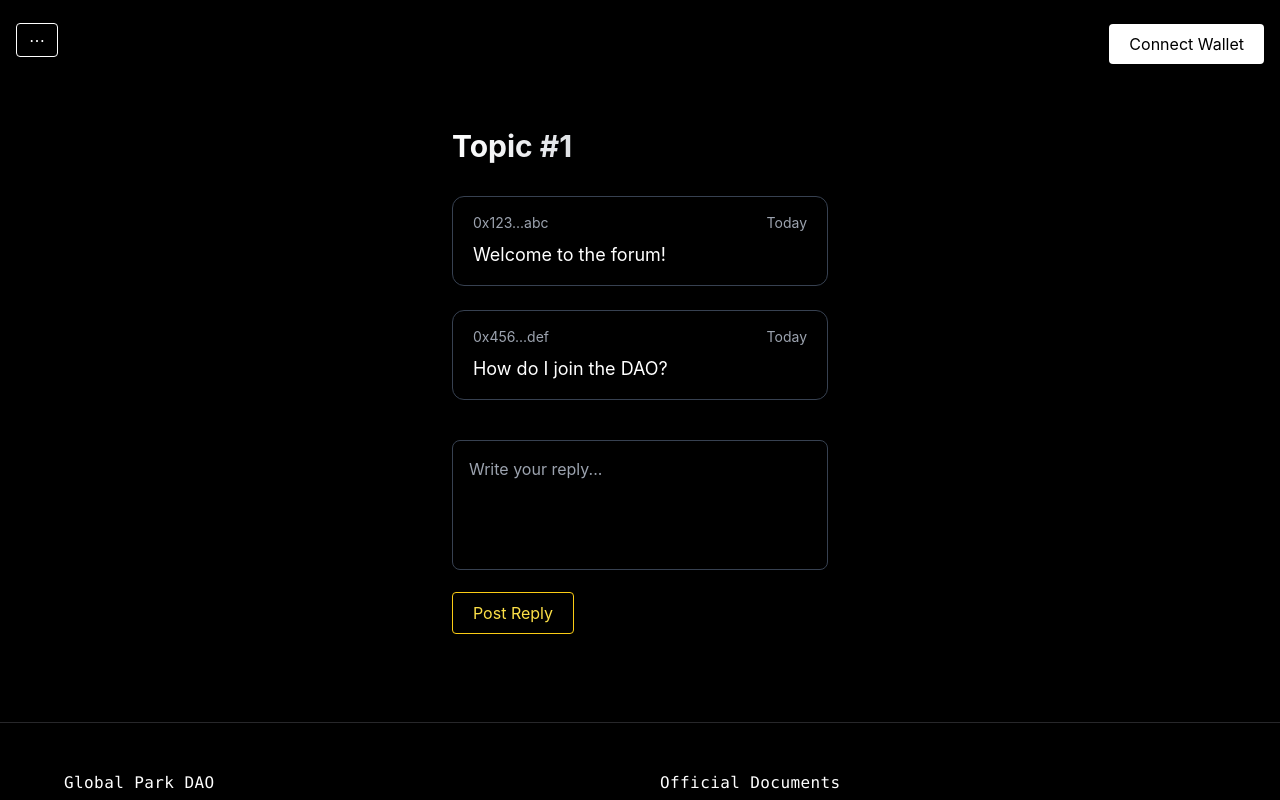
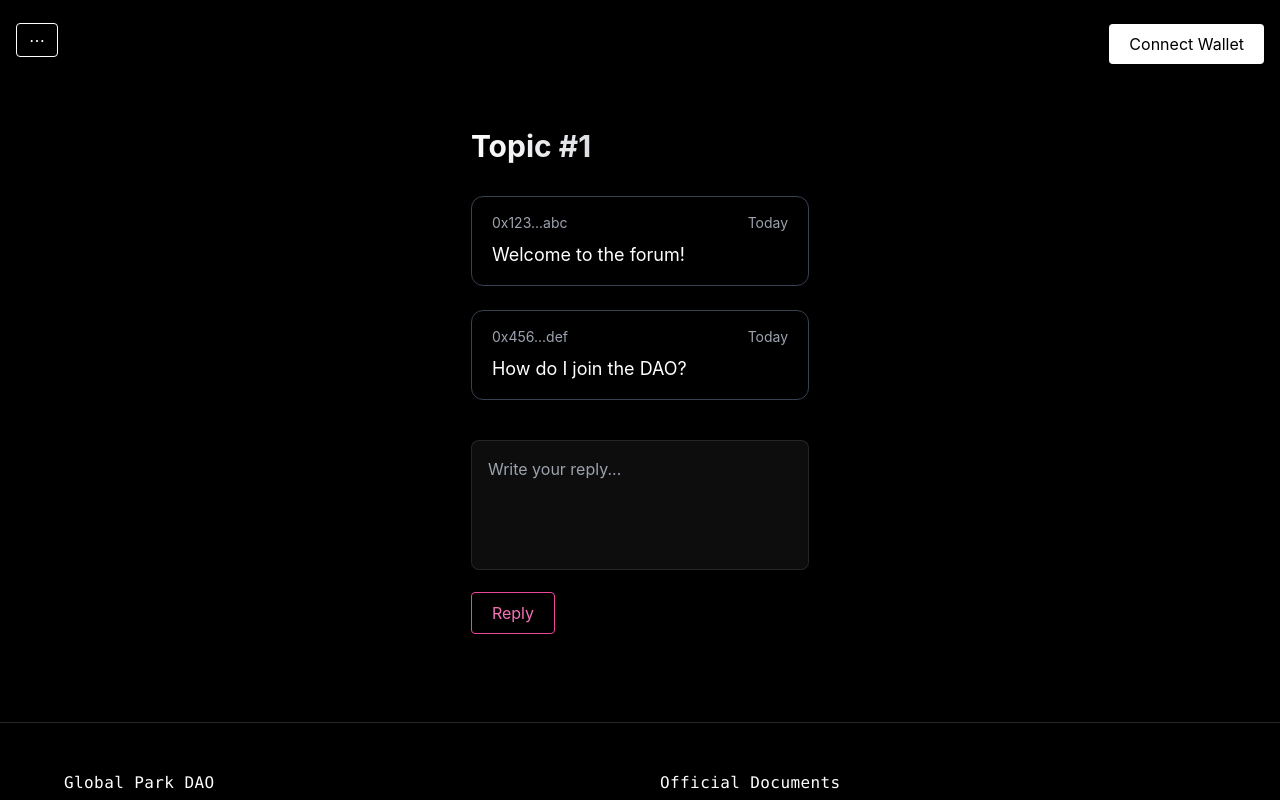
Before and after one commit to GPARKPRO/globalpark-site, a Next.js app: page /forum/1 in a window 1280 px wide. Shown: the top 800 px of the page. Built offline with nearby package versions, Linux system fonts and the light colour scheme.

Commit message:
Update ReplyBox.tsx

```diff
--- a/components/forum/ReplyBox.tsx
+++ b/components/forum/ReplyBox.tsx
@@ -1,5 +1,3 @@
-// components/forum/ReplyBox.tsx
-
 'use client'
 
 import { useState } from 'react'
@@ -10,29 +8,34 @@ interface ReplyBoxProps {
 
 export default function ReplyBox({ onSubmit }: ReplyBoxProps) {
   const [message, setMessage] = useState('')
+  const [loading, setLoading] = useState(false)
 
-  const handleSubmit = (e: React.FormEvent) => {
+  const handleSubmit = async (e: React.FormEvent) => {
     e.preventDefault()
     if (!message.trim()) return
-    onSubmit(message)
+
+    setLoading(true)
+    await onSubmit(message)
     setMessage('')
+    setLoading(false)
   }
 
   return (
-    <form onSubmit={handleSubmit} className="space-y-4 mt-8">
+    <form onSubmit={handleSubmit} className="space-y-4 mt-10">
       <textarea
         value={message}
         onChange={(e) => setMessage(e.target.value)}
         placeholder="Write your reply..."
-        className="w-full bg-black bg-opacity-30 border border-gray-700 rounded-lg p-4 text-white placeholder-gray-400 resize-none focus:outline-none focus:ring-2 focus:ring-pink-500"
+        className="w-full bg-white/5 border border-white/10 rounded-lg p-4 text-white placeholder-gray-400 resize-none focus:outline-none focus:ring-2 focus:ring-pink-500"
         rows={4}
         required
       />
       <button
         type="submit"
-        className="px-5 py-2 border border-yellow-400 text-yellow-300 rounded hover:bg-yellow-400 hover:text-black transition duration-200"
+        disabled={loading}
+        className="px-5 py-2 border border-pink-500 text-pink-400 rounded hover:bg-pink-500 hover:text-black transition duration-200"
       >
-        Post Reply
+        {loading ? 'Sending...' : 'Reply'}
       </button>
     </form>
   )
```
